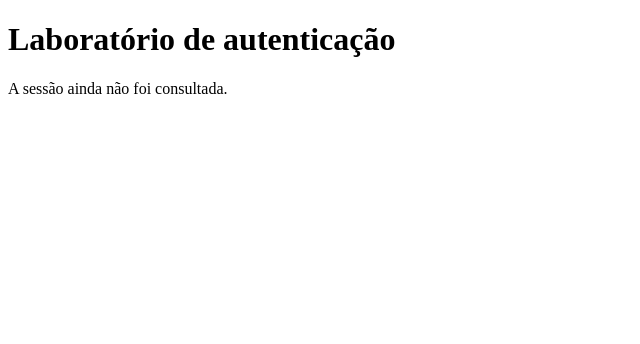
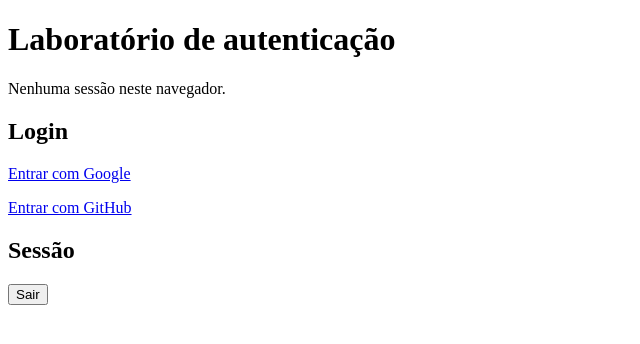
Before and after one commit to salgadoH2/oauth-pages-lab, a plain HTML site: page public/index.html in a window 1280 px wide. Shown: the whole page, without its empty margins (0-640 px from the left). Drawn offline with Linux system fonts and the light colour scheme; no server answers.

Commit message:
Adicionar página de login e consulta de sessão

```diff
--- /dev/null
+++ b/public/app.js
@@ -0,0 +1,14 @@
+fetch("/api/me", { credentials: "same-origin" })
+    .then((response) => (response.ok ? response.json() : null))
+    .then((user) => {
+        const status = document.getElementById("status");
+
+        status.textContent = user
+            ? `Sessão de ${user.email ?? user.displayName}.`
+            : "Nenhuma sessão neste navegador.";
+    })
+    .catch(() => {
+        const status = document.getElementById("status");
+
+        status.textContent = "Não foi possível consultar a sessão.";
+    });
--- a/public/index.html
+++ b/public/index.html
@@ -15,7 +15,29 @@
         <p id="status">
             A sessão ainda não foi consultada.
         </p>
+
+        <section>
+            <h2>Login</h2>
+
+            <p>
+                <a href="/oauth/login/google">Entrar com Google</a>
+            </p>
+
+            <p>
+                <a href="/oauth/login/github">Entrar com GitHub</a>
+            </p>
+        </section>
+
+        <section>
+            <h2>Sessão</h2>
+
+            <form method="post" action="/oauth/logout">
+                <button type="submit">Sair</button>
+            </form>
+        </section>
     </main>
+
+    <script src="/app.js"></script>
 
 </body>
 </html>
```
